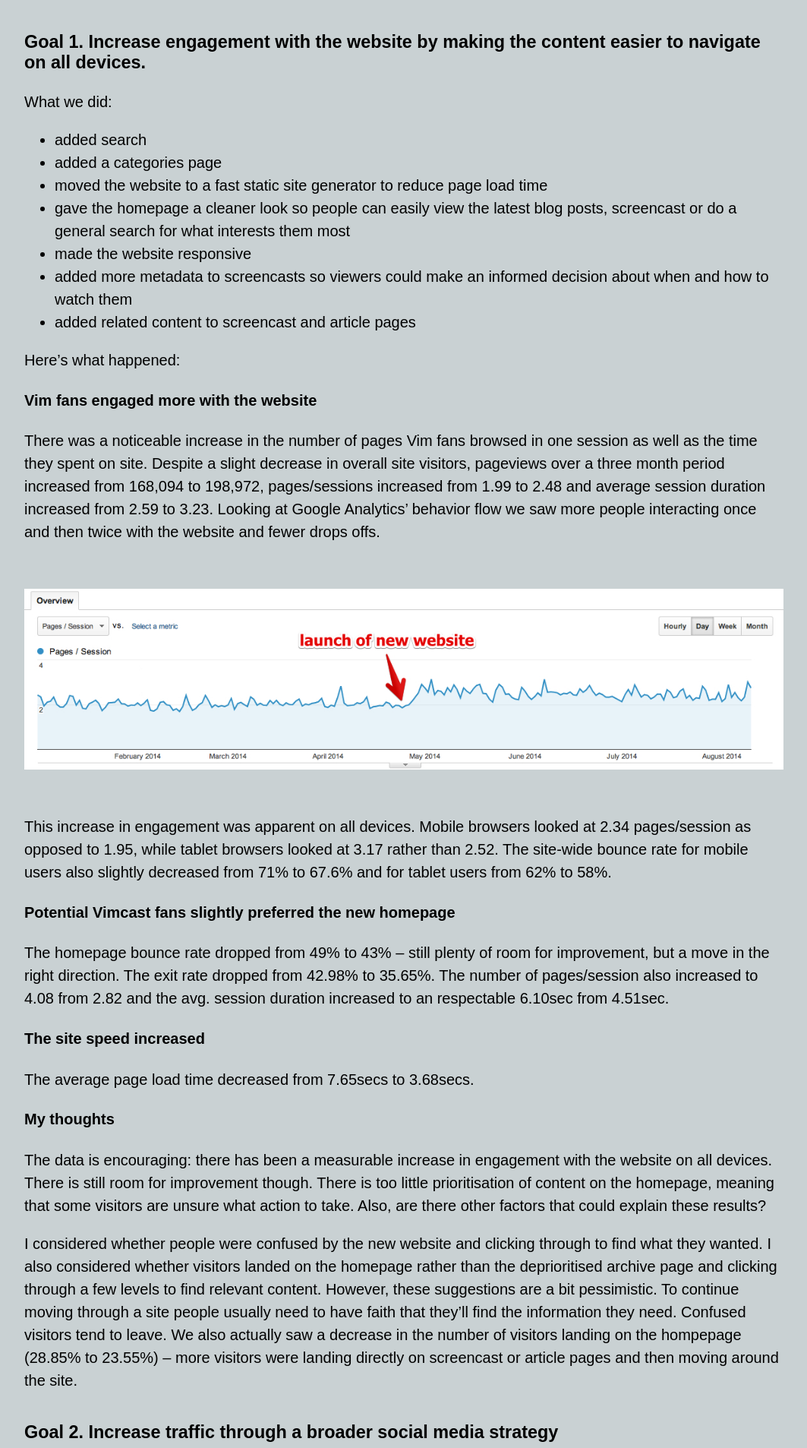
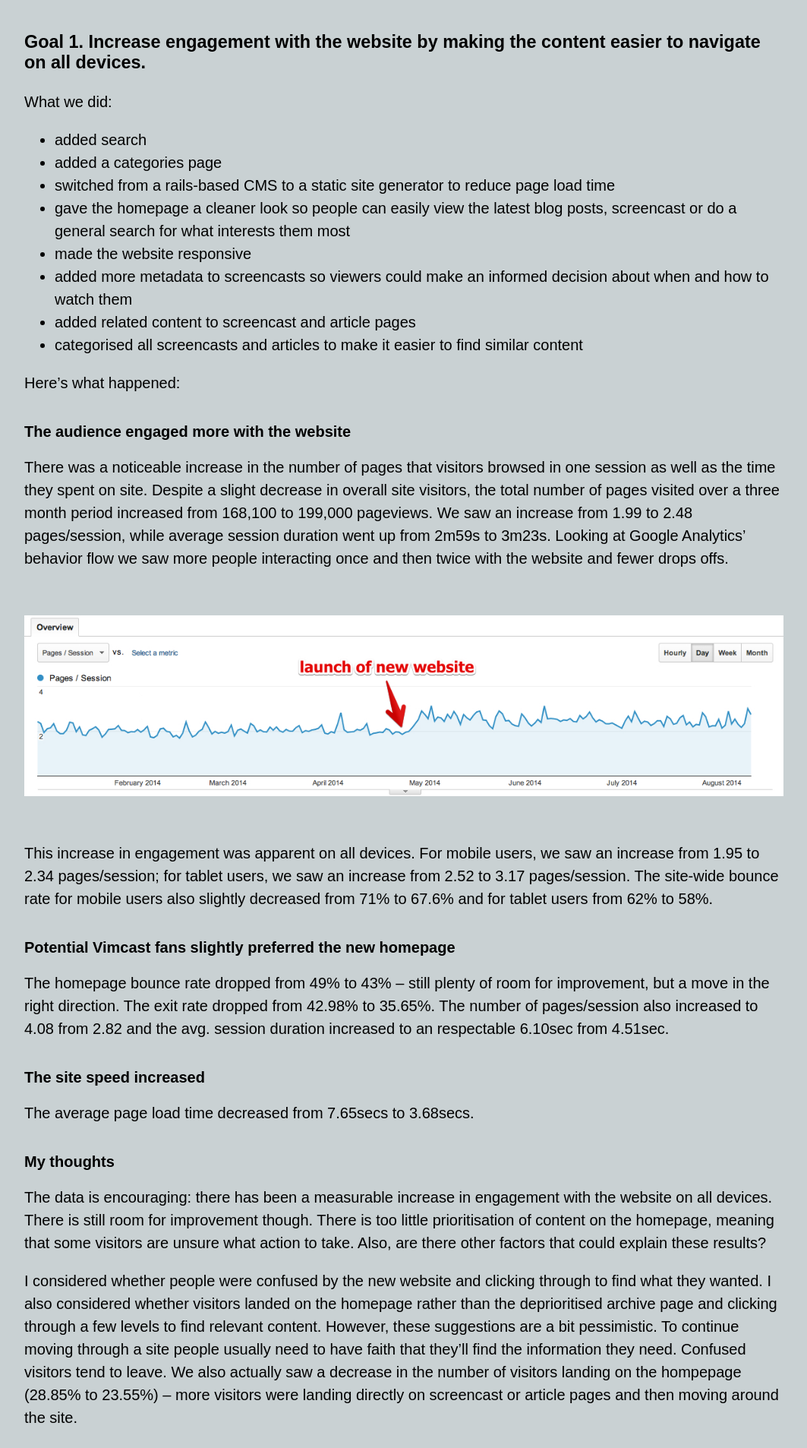
Before and after one commit to smokingpun/smokingpun.github.io, a Jekyll site: the page built from _posts/2014-08-11-Redesigning-Vimcasts-Did-It-Work.md, in a window 1280 px wide. Shown: the part 394-2300 px from the top of the page at 76% size, without its empty margins (108-1171 px from the left). Built offline with Jekyll 4.4.1, drawn with Linux system fonts in a browser that asks for light colours; nearby versions of some CDN libraries; some of the changed text lies outside the part shown.

Commit message:
update blog post

```diff
--- a/_posts/2014-08-11-Redesigning-Vimcasts-Did-It-Work.md
+++ b/_posts/2014-08-11-Redesigning-Vimcasts-Did-It-Work.md
@@ -3,8 +3,8 @@
 title: "Redesigning Vimcasts: did we achieve our goals?"
 date: 2014-08-11
 categories: blog
-metadescription: Earlier this year I worked with Drew Neil on the Vimcasts redesign. We had three main goals to increase engagement with the website by making the content easier to navigate on all devices, to increase traffic through a broader social media strategy and to give more visibility to training, publications and pro-screencasts. So, did we achieve our goals?
-exerpt: Earlier this year I worked with Drew Neil on the Vimcasts redesign. We had three main goals - to increase engagement with the website by making the content easier to navigate on all devices, to increase traffic through a broader social media strategy and to give more visibility to training, publications and pro-screencasts. So, did we achieve our goals?
+metadescription: How can content strategy help a website redesign? In this post I look at wheteher we achieved our goals in terms of increasing engagement, increasing traffic through social media and giving more visibility to paid products.
+exerpt: Earlier this year I worked with Drew Neil on the Vimcasts redesign. We had three main goals – to increase engagement with the website by making the content easier to navigate on all devices, to increase traffic through a broader social media strategy and to give more visibility to training, publications and pro-screencasts. So, did we achieve our goals? In this post I compare data from before and after the launch.
 ---
 
 Earlier this year I worked with Drew Neil on the Vimcasts redesign. We had three main goals: to increase engagement with the website by making the content easier to navigate on all devices, to increase traffic through a broader social media strategy and to give more visibility to training, publications and pro-screencasts. So, did we achieve our goals? In this post I compare data from before and after the launch.
@@ -15,21 +15,27 @@
 
 * added search
 * added a categories page
-* moved the website to a fast static site generator to reduce page load time
+* switched from a rails-based CMS to a static site generator to reduce page load time
 * gave the homepage a cleaner look so people can easily view the latest blog posts, screencast or do a general search for what interests them most
 * made the website responsive
 * added more metadata to screencasts so viewers could make an informed decision about when and how to watch them
 * added related content to screencast and article pages
+* categorised all screencasts and articles to make it easier to find similar content
 
 Here's what happened:
 
-####Vim fans engaged more with the website
-There was a noticeable increase in the number of pages Vim fans browsed in one session as well as the time they spent on site. Despite a slight decrease in overall site visitors, pageviews over a three month period increased from 168,094 to 198,972, pages/sessions increased from 1.99 to 2.48 and average session duration increased from 2.59 to 3.23. Looking at Google Analytics' behavior flow we saw more people interacting once and then twice with the website and fewer drops offs.
+####The audience engaged more with the website
+There was a noticeable increase in the number of pages that visitors browsed in one session as well as the time they spent on site.
+Despite a slight decrease in overall site visitors, the total number of pages visited over a three month period increased from 168,100 to 199,000 pageviews.
+We saw an increase from 1.99 to 2.48 pages/session, while average session duration went up from 2m59s to 3m23s.
+Looking at Google Analytics' behavior flow we saw more people interacting once and then twice with the website and fewer drops offs.
 
 
 <img class="Vimcasts_screenshot_pages_per_session" src="/images/Vimcasts_screenshot_pages_per_session.jpg" alt="a screenshot of pages per session showing increase after redesign launch">
 
-This increase in engagement was apparent on all devices. Mobile browsers looked at 2.34 pages/session as opposed to 1.95, while tablet browsers looked at 3.17 rather than 2.52. The site-wide bounce rate for mobile users also slightly decreased from 71% to 67.6% and for tablet users from 62% to 58%.
+This increase in engagement was apparent on all devices.
+For mobile users, we saw an increase from 1.95 to 2.34 pages/session; for tablet users, we saw an increase from 2.52 to 3.17 pages/session.
+The site-wide bounce rate for mobile users also slightly decreased from 71% to 67.6% and for tablet users from 62% to 58%.
 
 ####Potential Vimcast fans slightly preferred the new homepage
 The homepage bounce rate dropped from 49% to 43% – still plenty of room for improvement, but a move in the right direction. The exit rate dropped from 42.98% to 35.65%. The number of pages/session also increased to 4.08 from 2.82 and the avg. session duration increased to an respectable 6.10sec from 4.51sec.
@@ -84,4 +90,10 @@
 <img class="Vimcasts_screenshot_training" src="/images/Vimcasts_screenshot_training.png" alt="a screenshot of the top of the Vimcasts training page">
 
 ####My thoughts
-There's still room for improvement in terms of the homepage and in terms of optimising key landing pages. At the moment, people can't pay using PayPal, which is requested. This is affecting the conversion rate, among other factors. Mainly though, I feel like I'm not quite getting to grips with the statistics. I'm looking at individual statistics grouped together rather than tracking the journey of people through the sales funnel. This is something we need to work on to gain a better understanding of how people interact with the paid options on the website.
+There's still room for improvement in terms of the homepage and in terms of optimising key landing pages. At the moment, people can't use PayPal to buy the Core Vim Course and Classes. This is affecting the conversion rate, among other factors. Mainly though, I feel like I'm not quite getting to grips with the statistics. I'm looking at individual statistics grouped together rather than tracking the journey of people through the sales funnel. This is something we need to work on to gain a better understanding of how people interact with the paid options on the website.
+
+###Need help working out how you can improve your digital content?
+[Get in touch][email]! Or you can find out more about [how content strategy can help your business][content strategy section].
+
+[email]: mailto:hannah.adcock@gmail.com
+[content strategy section]: /#what_is_content_strategy_section
--- a/css/style.css
+++ b/css/style.css
@@ -338,6 +338,10 @@
 }
 .blog h3 {
 	margin-top: 40px;
+}
+.blog h4 {
+	margin-bottom: 0;
+	margin-top: 1.9em;
 }
 .blog p {
 	line-height: 1.5em;
```
Also changed, not shown: other parts of _posts/2014-08-11-Redesigning-Vimcasts-Did-It-Work.md (+1 -1 lines).
